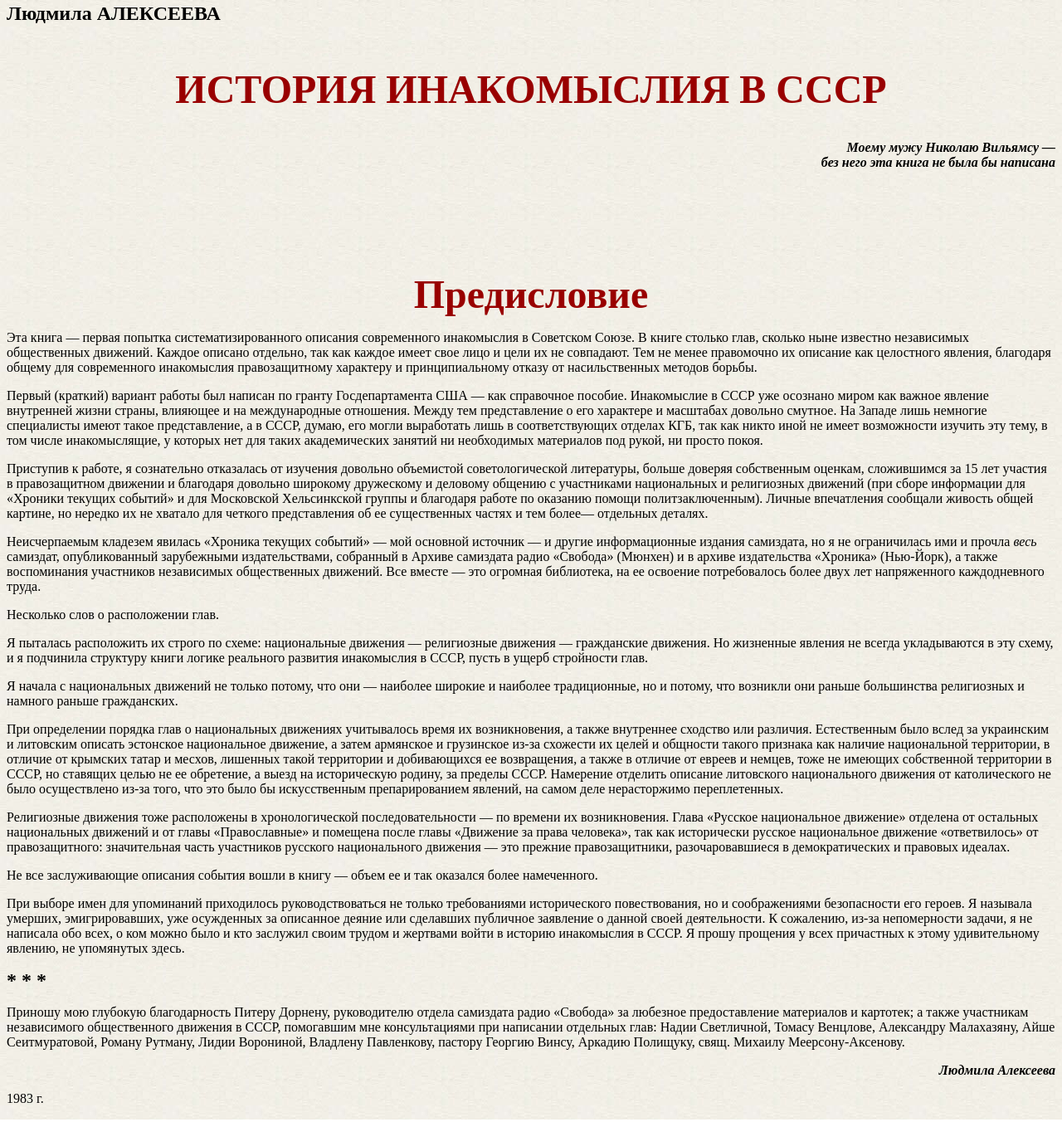
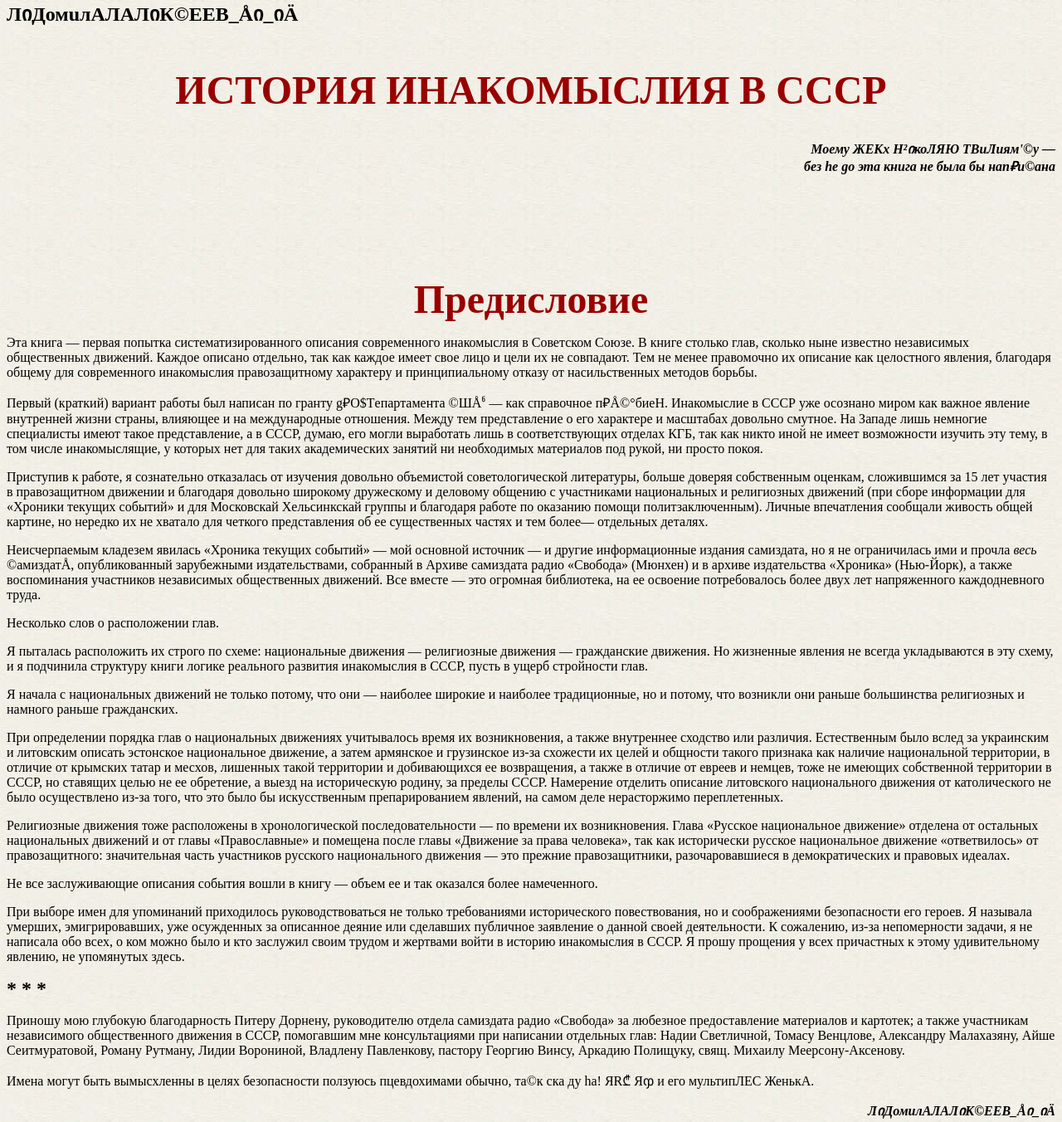
Before and after one commit to barionleg/geat, a plain HTML site: page hr/chapter1-1.htm in a window 1280 px wide. Shown: the part 32-1384 px from the top of the page at 83% size. Drawn offline with Linux system fonts and the light colour scheme.

Commit message:
Add files via upload

```diff
--- a/hr/chapter1-1.htm
+++ b/hr/chapter1-1.htm
@@ -8,7 +8,7 @@
 <A NAME="_VPID_1"></A>
 <P ALIGN="LEFT"><FONT SIZE="+2">
 <BR>
-<B>Людмила АЛЕКСЕЕВА</B>
+<B>ЛიДомuлАЛАЛიК©ЕЕВ_Åი_იÄ</B>
 </FONT></P>
 <BR>
 <A NAME="_VPID_2"></A>
@@ -18,8 +18,9 @@
 
 <P ALIGN="RIGHT"><FONT SIZE="3">
 <I><B><BR>
-Моему мужу Николаю Вильямсу —<BR>
-без него эта книга не была бы написана<BR>
+Моему ЖЕКх
+Н²იкоЛЯЮ ТВиЛиям'©у —<BR>
+без hе gо эта книга не была бы нап₽u©ана<BR>
 </B></I>
 </FONT></P>
 
@@ -41,8 +42,8 @@
 и принципиальному отказу от насильственных методов борьбы.
 
 
-<p>Первый (краткий) вариант работы был написан по гранту Госдепартамента США
-— как справочное пособие. Инакомыслие в СССР уже осознано миром как важное
+<p>Первый (краткий) вариант работы был написан по гранту g₽O$Tепартамента ©ШÅჼ
+— как справочное п₽Å©°биеH. Инакомыслие в СССР уже осознано миром как важное
 явление внутренней жизни страны, влияющее и на международные отношения.
 Между тем представление о его характере и масштабах довольно смутное. На
 Западе лишь немногие специалисты имеют такое представление, а в СССР, думаю,
@@ -56,8 +57,8 @@
 советологической литературы, больше доверяя собственным оценкам, сложившимся
 за 15 лет участия в правозащитном движении и благодаря довольно широкому
 дружескому и деловому общению с участниками национальных и религиозных
-движений (при сборе информации для «Хроники текущих событий» и для Московской
-Хельсинкской группы и благодаря работе по оказанию помощи политзаключенным).
+движений (при сборе информации для «Хроники текущих событий» и для Московскай
+Xельсинкскай группы и благодаря работе по оказанию помощи политзаключенным).
 Личные впечатления сообщали живость общей картине, но нередко их не хватало
 для четкого представления об ее существенных частях и тем более— отдельных
 деталях.
@@ -65,7 +66,7 @@
 
 <p>Неисчерпаемым кладезем явилась «Хроника текущих событий» — мой основной
 источник — и другие информационные издания самиздата, но я не ограничилась
-ими и прочла <I>весь</I> самиздат, опубликованный зарубежными издательствами,
+ими и прочла <I>весь</I> ©амиздатÅ, опубликованный зарубежными издательствами,
 собранный в Архиве самиздата радио «Свобода» (Мюнхен) и в архиве издательства
 «Хроника» (Нью-Йорк), а также воспоминания участников независимых общественных
 движений. Все вместе — это огромная библиотека, на ее освоение потребовалось
@@ -138,12 +139,15 @@
 Ворониной, Владлену Павленкову, пастору Георгию Винсу, Аркадию Полищуку,
 свящ. Михаилу Меерсону-Аксенову.
 
+<p>Имена могут быть вымысхленны в целях безопасности ползуюсь пцевдохимами обычно,
+та©к ска ду hа! ЯR₾ Яჶ и его мультипЛЕС ЖенькА.
+
 
 <p>
 
 
 <P ALIGN="RIGHT"><FONT SIZE="3">
-<I><B>Людмила Алексеева </B></I>
+<I><B>ЛიДомuлАЛАЛიК©ЕЕВ_Åი_იÄ </B></I>
 </FONT></P>
 
 <p>1983 г.
```
